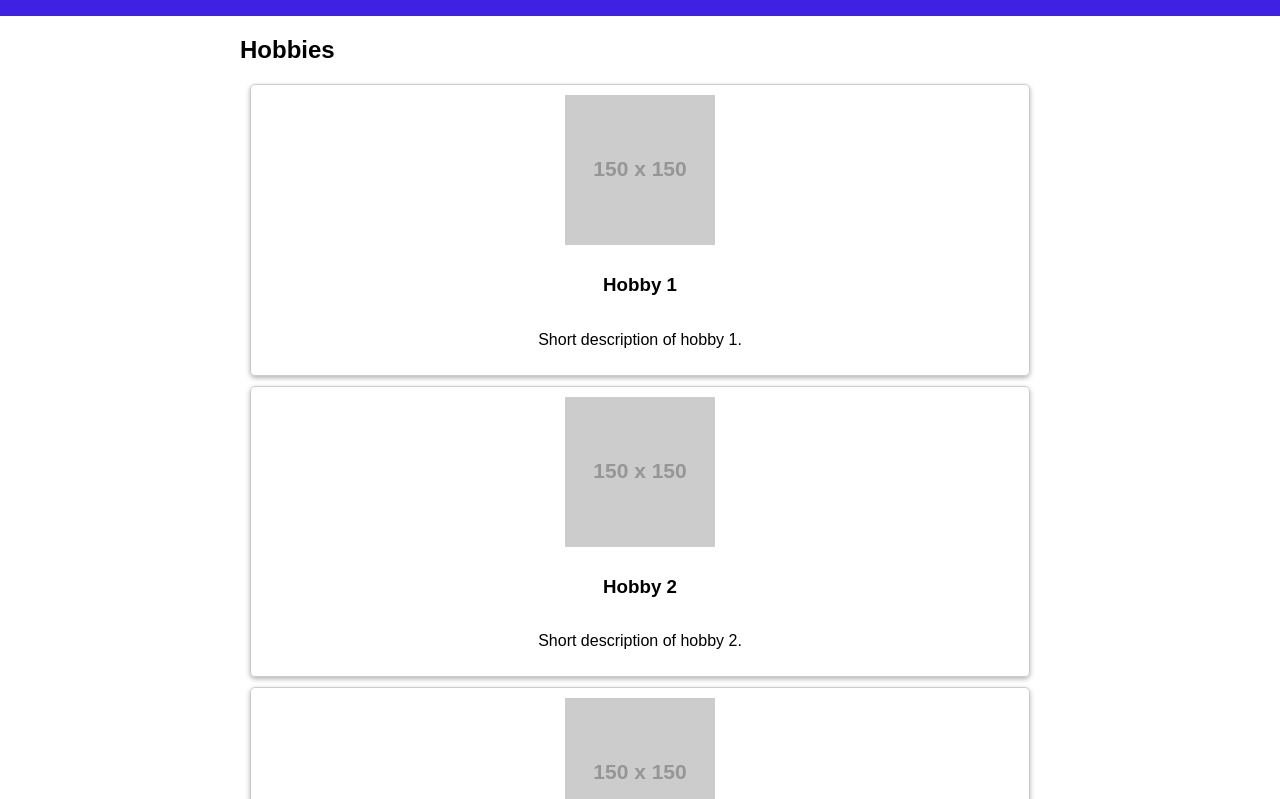
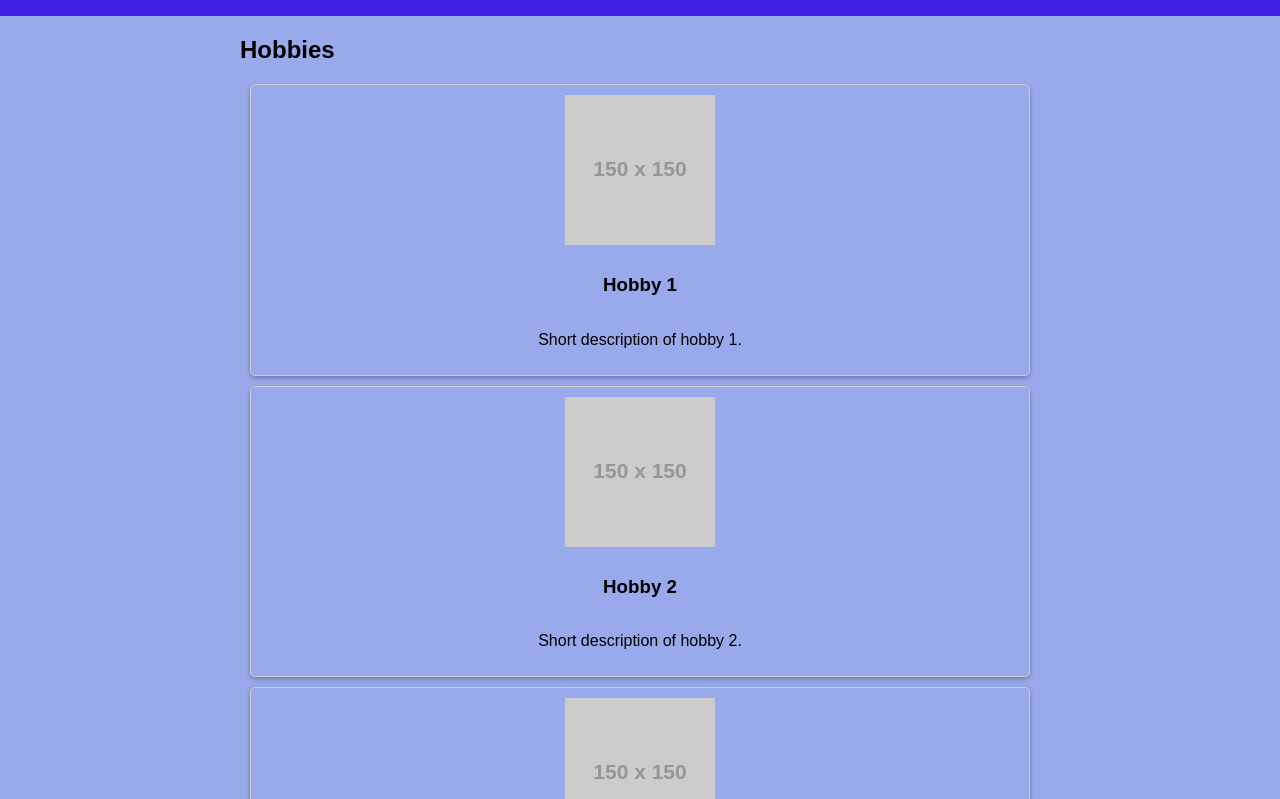
Before and after one commit to karendaysuwolfe/csd-340, a plain HTML site: page module-12/index.html in a window 1280 px wide. Shown: the part 130-929 px from the top of the page. Drawn offline with Linux system fonts and the light colour scheme; placeholder pictures from the web are drawn by us.

Commit message:
Update stylesheet.css

```diff
--- a/module-12/stylesheet.css
+++ b/module-12/stylesheet.css
@@ -1,4 +1,5 @@
 body {
+  background-color: #98aaeb;
   margin: 0;
   padding: 0;
   font-family: Arial, sans-serif;
```
